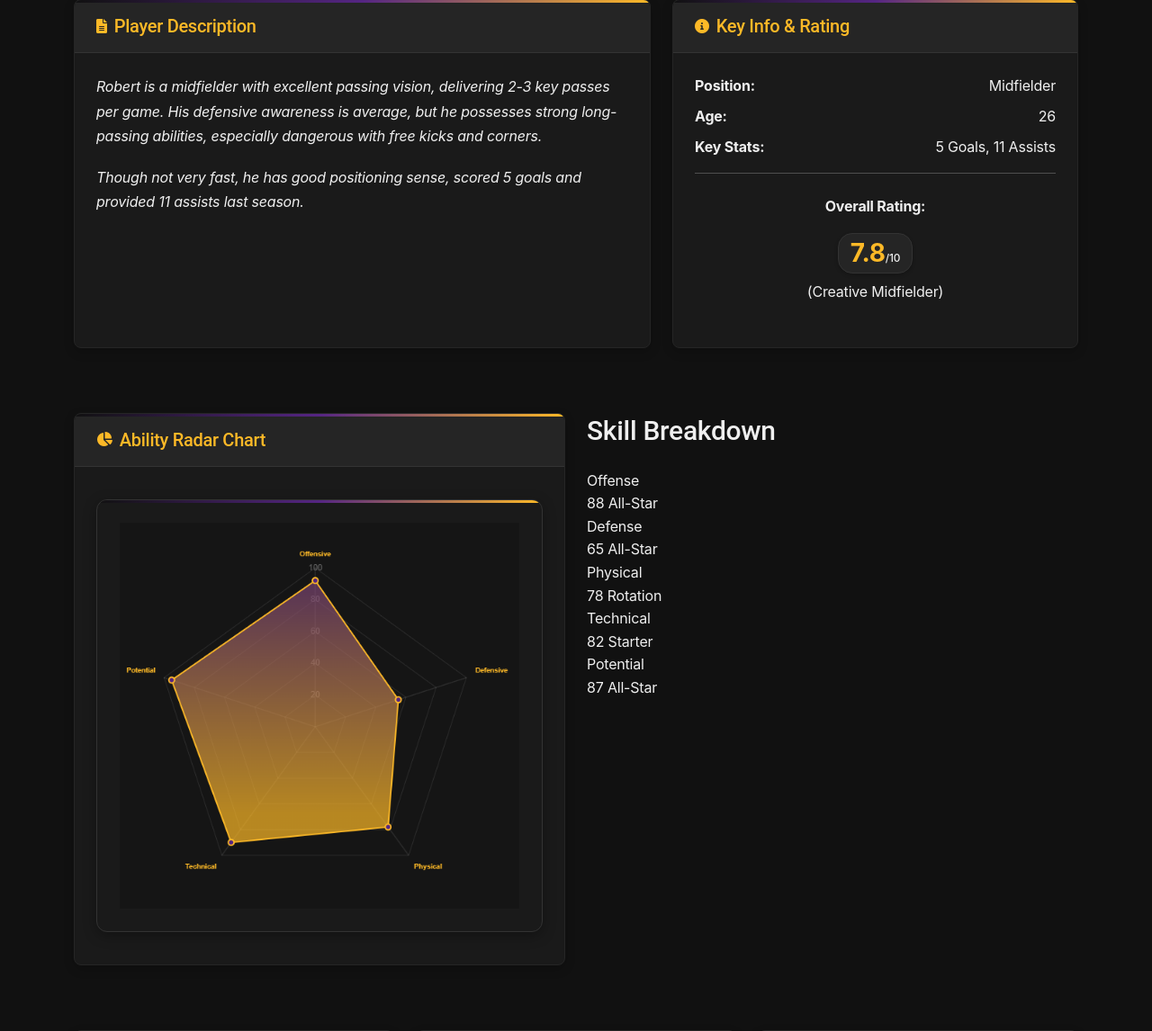
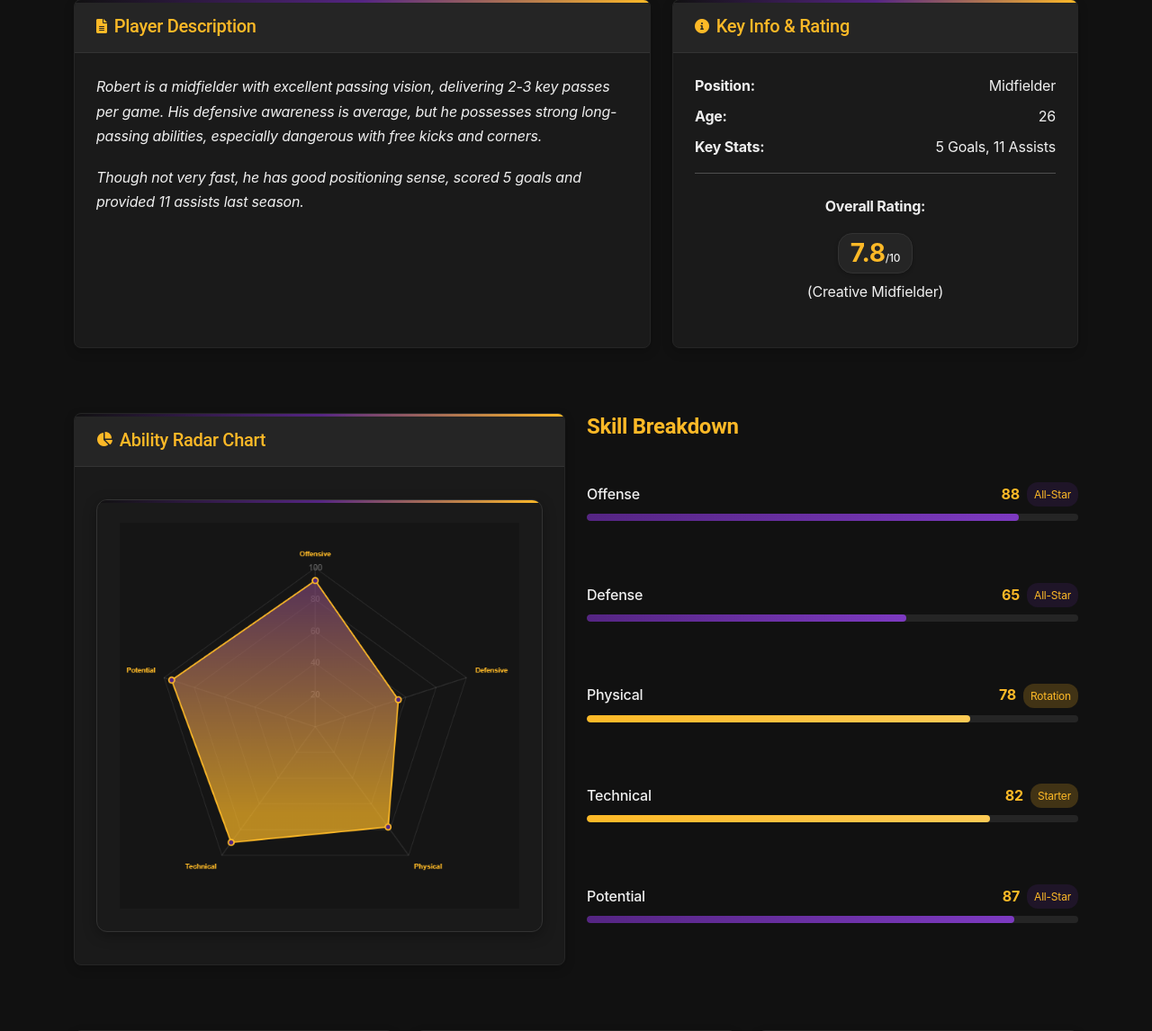
Before and after one commit to ziyusteve/CITS5505-AgileWebDev-GroupProject, a Flask app: page / in a window 1280 px wide. Shown: the part 1373-2519 px from the top of the page at 90% size. Run offline with Flask 3, Linux system fonts and the light colour scheme; some libraries are stand-ins or nearby versions.

Commit message:
fixed the page design, let the bar chat suitable for the pentagon and nearby it

```diff
--- a/static/css/style.css
+++ b/static/css/style.css
@@ -786,3 +786,89 @@ p.lead {
     font-weight: bold;
     text-shadow: 0 2px 4px rgba(253,185,39,0.1); /* Subtle gold shadow */
 }
+
+.skill-breakdown-chart {
+    height: 100%;
+    display: flex;
+    flex-direction: column;
+}
+
+.skill-list {
+    flex: 1;
+    display: flex;
+    flex-direction: column;
+    justify-content: space-around;
+}
+
+/* Skill Breakdown Styling */
+.skill-item {
+    margin-bottom: 1.5rem;
+}
+
+.skill-header {
+    display: flex;
+    justify-content: space-between;
+    align-items: center;
+    margin-bottom: 0.5rem;
+}
+
+.skill-name {
+    font-weight: 500;
+    color: #EFEFEF;
+}
+
+.skill-rating {
+    display: flex;
+    align-items: center;
+    gap: 0.5rem;
+}
+
+.skill-value {
+    font-weight: bold;
+    color: #FDB927;
+}
+
+.skill-badge {
+    padding: 0.25rem 0.5rem;
+    border-radius: 12px;
+    font-size: 0.75rem;
+}
+
+.skill-badge-blue {
+    background-color: rgba(85, 37, 131, 0.2);
+    color: #FDB927;
+}
+
+.skill-badge-green {
+    background-color: rgba(253, 185, 39, 0.2);
+    color: #FDB927;
+}
+
+.skill-bar-bg {
+    width: 100%;
+    height: 8px;
+    background-color: #252525;
+    border-radius: 4px;
+    overflow: hidden;
+}
+
+.skill-bar {
+    height: 100%;
+    border-radius: 4px;
+    transition: width 0.6s ease;
+}
+
+.skill-bar-blue {
+    background: linear-gradient(90deg, #552583, #7D3AC1);
+}
+
+.skill-bar-green {
+    background: linear-gradient(90deg, #FDB927, #FDCA55);
+}
+
+.skill-title {
+    color: #FDB927;
+    margin-bottom: 1.5rem;
+    font-size: 1.5rem;
+    font-weight: 600;
+}
```
